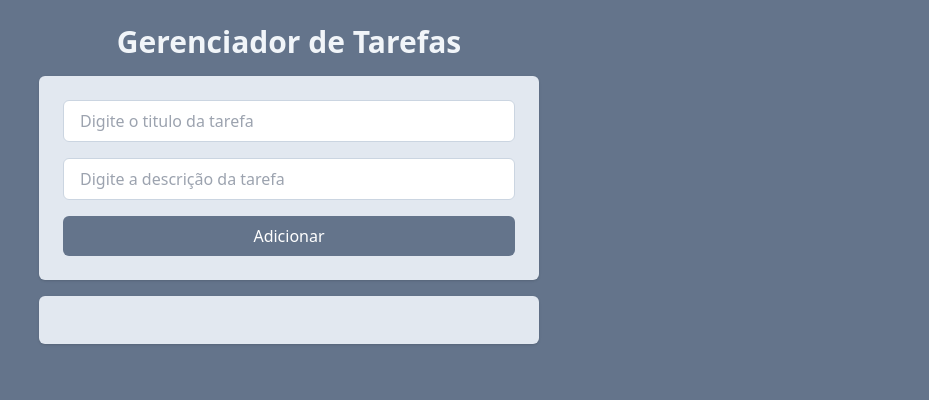
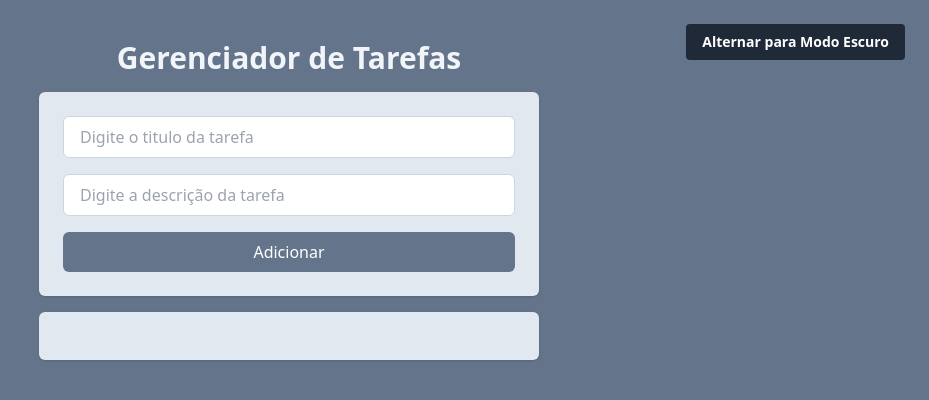
Before and after one commit to Eduardo-juricic/Gerenciador-de-Pagamentos, a React (Vite) app: page / in a window 1280 px wide. Shown: the top 400 px of the page, without its empty margins (351-1280 px from the left). Built offline with nearby package versions, Linux system fonts and the light colour scheme.

Commit message:
Implementa funcionalidade de dark

```diff
--- a/package.json
+++ b/package.json
@@ -10,6 +10,7 @@
     "preview": "vite preview"
   },
   "dependencies": {
+    "clsx": "^2.1.1",
     "lucide-react": "^0.435.0",
     "react": "^18.3.1",
     "react-dom": "^18.3.1",
--- a/src/App.jsx
+++ b/src/App.jsx
@@ -3,11 +3,13 @@ import AddTask from "./components/AddTask";
 import Tasks from "./components/Tasks";
 import "./index.css";
 import { v4 } from "uuid";
+import { clsx } from "clsx"; // Importação do clsx
 
 function App() {
   const [tasks, setTasks] = useState(
     JSON.parse(localStorage.getItem("tasks")) || []
   );
+  const [darkMode, setDarkMode] = useState(false); // Estado para Dark Mode
 
   useEffect(() => {
     localStorage.setItem("tasks", JSON.stringify(tasks));
@@ -15,7 +17,7 @@ function App() {
 
   function onTaskClick(taskId) {
     const newTasks = tasks.map((task) => {
-      if (task.id == taskId) {
+      if (task.id === taskId) {
         return { ...task, isCompleted: !task.isCompleted };
       }
       return task;
@@ -23,8 +25,8 @@ function App() {
     setTasks(newTasks);
   }
 
-  function onDeleteTaskClick(TaskId) {
-    const newTasks = tasks.filter((task) => task.id != TaskId);
+  function onDeleteTaskClick(taskId) {
+    const newTasks = tasks.filter((task) => task.id !== taskId);
     setTasks(newTasks);
   }
 
@@ -39,11 +41,35 @@ function App() {
   }
 
   return (
-    <div className="w-screen h-screen bg-slate-500 flex justify-center p-6">
+    <div
+      className={clsx(
+        "w-screen h-screen flex justify-center p-6 transition-colors duration-300",
+        darkMode ? "bg-gray-900 text-white" : "bg-slate-500 text-gray-900"
+      )}
+    >
       <div className="w-[500px] space-y-4">
-        <h1 className="text-3xl text-slate-100 font-bold text-center">
+        {/* Botão para alternar o modo */}
+        <button
+          onClick={() => setDarkMode(!darkMode)}
+          className={clsx(
+            "px-4 py-2 rounded text-sm font-semibold transition-colors duration-300 absolute top-6 right-6",
+            darkMode
+              ? "bg-white text-gray-900 hover:bg-gray-200"
+              : "bg-gray-800 text-white hover:bg-gray-600"
+          )}
+        >
+          Alternar para {darkMode ? "Modo Claro" : "Modo Escuro"}
+        </button>
+
+        <h1
+          className={clsx(
+            "text-3xl font-bold text-center",
+            darkMode ? "text-white" : "text-slate-100"
+          )}
+        >
           Gerenciador de Tarefas
         </h1>
+
         <AddTask onAddTaskSubmit={onAddTaskSubmit} />
         <Tasks
           tasks={tasks}
```
Also changed, not shown: 1 other file (tests, documents, lock files or other folders).
